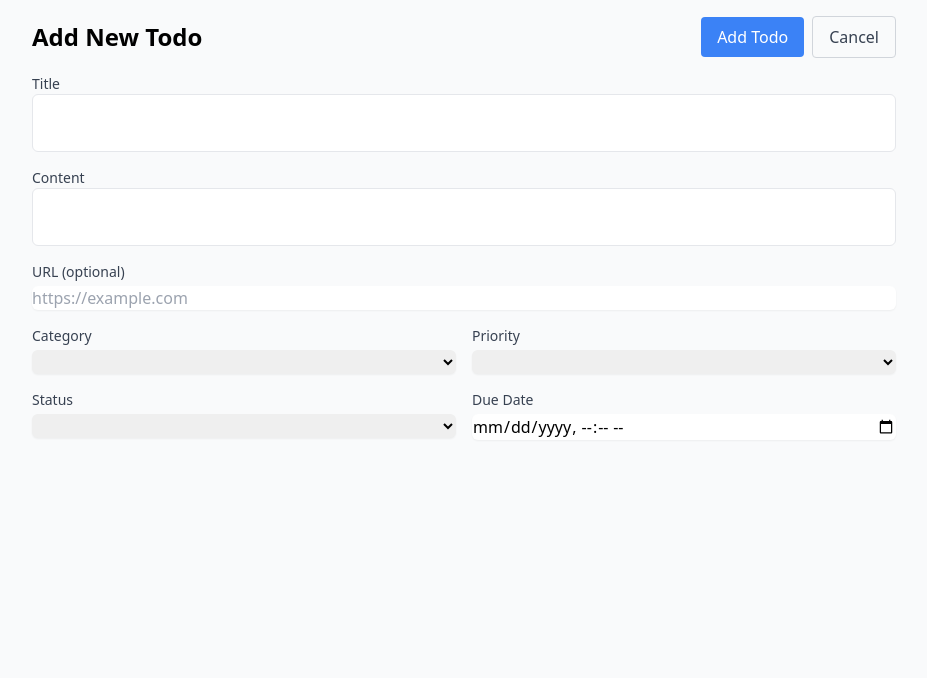
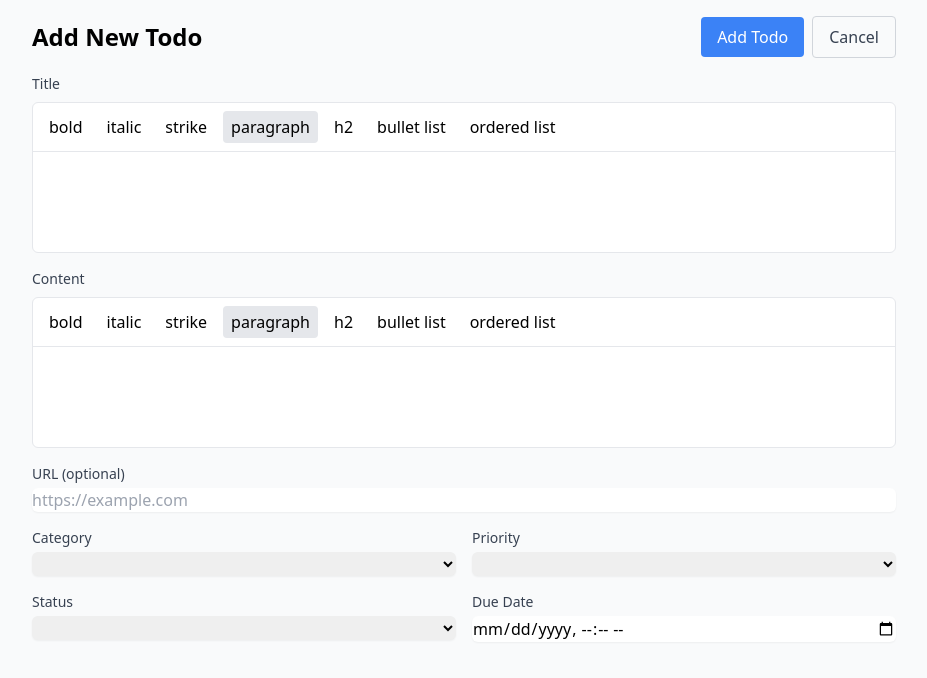
Before and after one commit to revbiz/todo-demo1, a Next.js app: page /add in a window 1280 px wide. Shown: the top 678 px of the page, without its empty margins (176-1103 px from the left). Built offline with nearby package versions, Linux system fonts and the light colour scheme.

Commit message:
Add rich text editor to title and content fields

```diff
--- a/src/app/add/page.tsx
+++ b/src/app/add/page.tsx
@@ -107,25 +107,25 @@ export default function AddTodo() {
         </div>
       )}
 
-      <div>
+      <div className="space-y-2">
         <label htmlFor="title" className="block text-sm font-medium text-gray-700">
           Title
         </label>
         <RichTextEditor
           initialContent={title}
-          onUpdate={setTitle}
-          placeholder="Enter todo title"
+          onUpdate={(newContent) => setTitle(newContent)}
+          placeholder="Enter todo title..."
         />
       </div>
 
-      <div>
+      <div className="space-y-2">
         <label htmlFor="content" className="block text-sm font-medium text-gray-700">
           Content
         </label>
         <RichTextEditor
           initialContent={content}
-          onUpdate={setContent}
-          placeholder="Enter todo content"
+          onUpdate={(newContent) => setContent(newContent)}
+          placeholder="Enter todo content..."
         />
       </div>
 
--- a/src/components/RichTextEditor.tsx
+++ b/src/components/RichTextEditor.tsx
@@ -1,6 +1,6 @@
 'use client';
 
-import { useEditor, EditorContent, Editor } from '@tiptap/react';
+import { useEditor, EditorContent } from '@tiptap/react';
 import StarterKit from '@tiptap/starter-kit';
 import { Extension } from '@tiptap/core';
 import { useState, useEffect } from 'react';
@@ -42,6 +42,66 @@ const FontSize = Extension.create({
   },
 });
 
+const MenuBar = ({ editor }: { editor: any }) => {
+  if (!editor) {
+    return null;
+  }
+
+  return (
+    <div className="flex flex-wrap gap-2 p-2 border-b">
+      <button
+        onClick={() => editor.chain().focus().toggleBold().run()}
+        className={`px-2 py-1 rounded ${editor.isActive('bold') ? 'bg-gray-200' : 'hover:bg-gray-100'}`}
+        type="button"
+      >
+        bold
+      </button>
+      <button
+        onClick={() => editor.chain().focus().toggleItalic().run()}
+        className={`px-2 py-1 rounded ${editor.isActive('italic') ? 'bg-gray-200' : 'hover:bg-gray-100'}`}
+        type="button"
+      >
+        italic
+      </button>
+      <button
+        onClick={() => editor.chain().focus().toggleStrike().run()}
+        className={`px-2 py-1 rounded ${editor.isActive('strike') ? 'bg-gray-200' : 'hover:bg-gray-100'}`}
+        type="button"
+      >
+        strike
+      </button>
+      <button
+        onClick={() => editor.chain().focus().setParagraph().run()}
+        className={`px-2 py-1 rounded ${editor.isActive('paragraph') ? 'bg-gray-200' : 'hover:bg-gray-100'}`}
+        type="button"
+      >
+        paragraph
+      </button>
+      <button
+        onClick={() => editor.chain().focus().toggleHeading({ level: 2 }).run()}
+        className={`px-2 py-1 rounded ${editor.isActive('heading', { level: 2 }) ? 'bg-gray-200' : 'hover:bg-gray-100'}`}
+        type="button"
+      >
+        h2
+      </button>
+      <button
+        onClick={() => editor.chain().focus().toggleBulletList().run()}
+        className={`px-2 py-1 rounded ${editor.isActive('bulletList') ? 'bg-gray-200' : 'hover:bg-gray-100'}`}
+        type="button"
+      >
+        bullet list
+      </button>
+      <button
+        onClick={() => editor.chain().focus().toggleOrderedList().run()}
+        className={`px-2 py-1 rounded ${editor.isActive('orderedList') ? 'bg-gray-200' : 'hover:bg-gray-100'}`}
+        type="button"
+      >
+        ordered list
+      </button>
+    </div>
+  );
+};
+
 export default function RichTextEditor({ initialContent = '', onUpdate, placeholder }: RichTextEditorProps) {
   const [isMounted, setIsMounted] = useState(false);
 
@@ -50,7 +110,7 @@ export default function RichTextEditor({ initialContent = '', onUpdate, placehol
     content: initialContent,
     editorProps: {
       attributes: {
-        class: 'prose prose-sm sm:prose lg:prose-lg xl:prose-2xl focus:outline-none',
+        class: 'prose prose-sm sm:prose lg:prose-lg xl:prose-2xl focus:outline-none min-h-[100px] p-4',
       },
     },
     onUpdate: ({ editor }) => {
@@ -69,7 +129,8 @@ export default function RichTextEditor({ initialContent = '', onUpdate, placehol
   }
 
   return (
-    <div className="border rounded-md p-2 bg-white">
+    <div className="border rounded-md bg-white overflow-hidden">
+      <MenuBar editor={editor} />
       <EditorContent editor={editor} />
     </div>
   );
```
